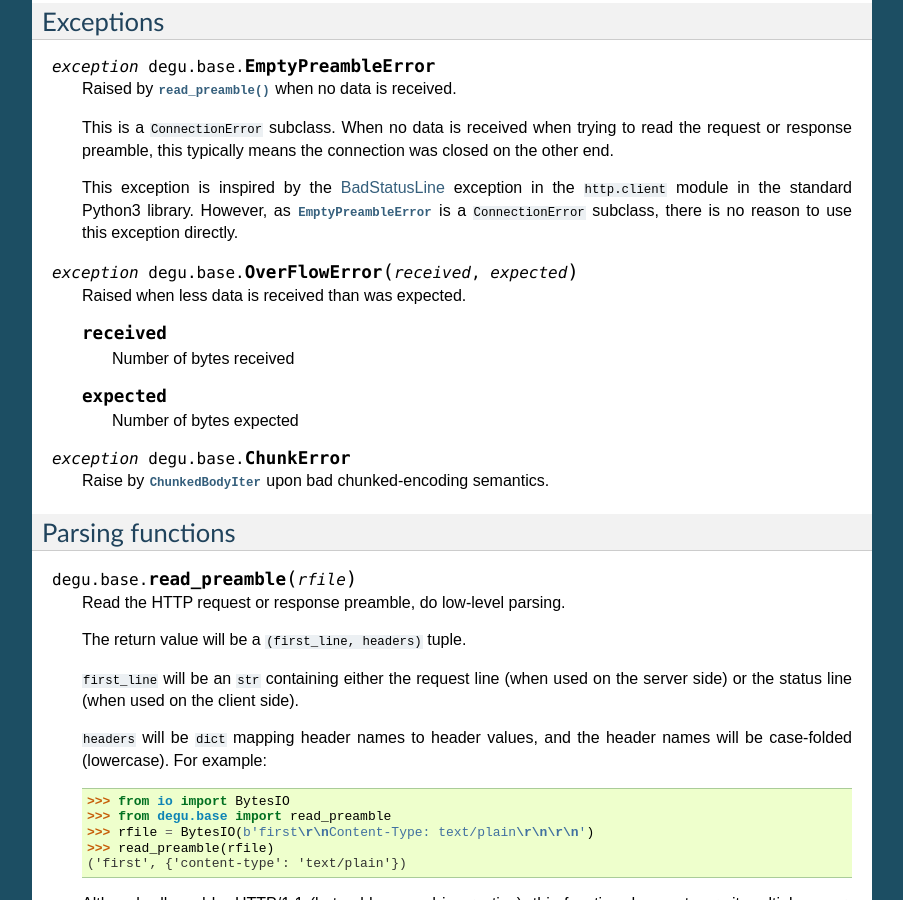
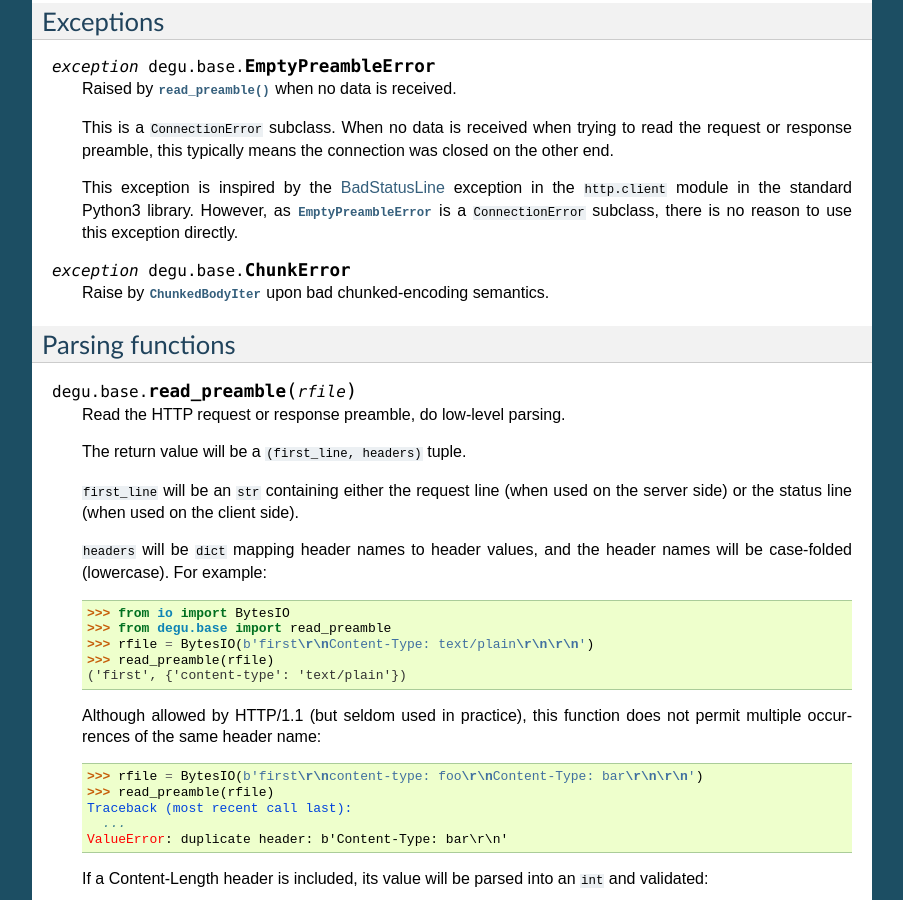
Before and after one commit to json420/degu, a Sphinx documentation site: the page built from doc/degu.base.rst, in a window 1280 px wide and 900 px high, scrolled down 6924 px. Shown: the whole window, without its empty margins (198-1101 px from the left). Built offline with Sphinx 7.4.7, drawn with Linux system fonts in a browser that asks for light colours; some of the changed text lies outside the part shown.

Commit message:
Drop degu.base.OverFlowError, its tests, and its documentation

```diff
--- a/doc/degu.base.rst
+++ b/doc/degu.base.rst
@@ -468,19 +468,6 @@ Exceptions
     reason to use this exception directly.
 
 
-.. exception:: OverFlowError(received, expected)
-
-    Raised when less data is received than was expected.
-
-    .. attribute:: received
-
-        Number of bytes received
-
-    .. attribute:: expected
-
-        Number of bytes expected
-
-
 .. exception:: ChunkError
 
     Raise by :class:`ChunkedBodyIter` upon bad chunked-encoding semantics.
```
Also changed, not shown: 2 other files.
